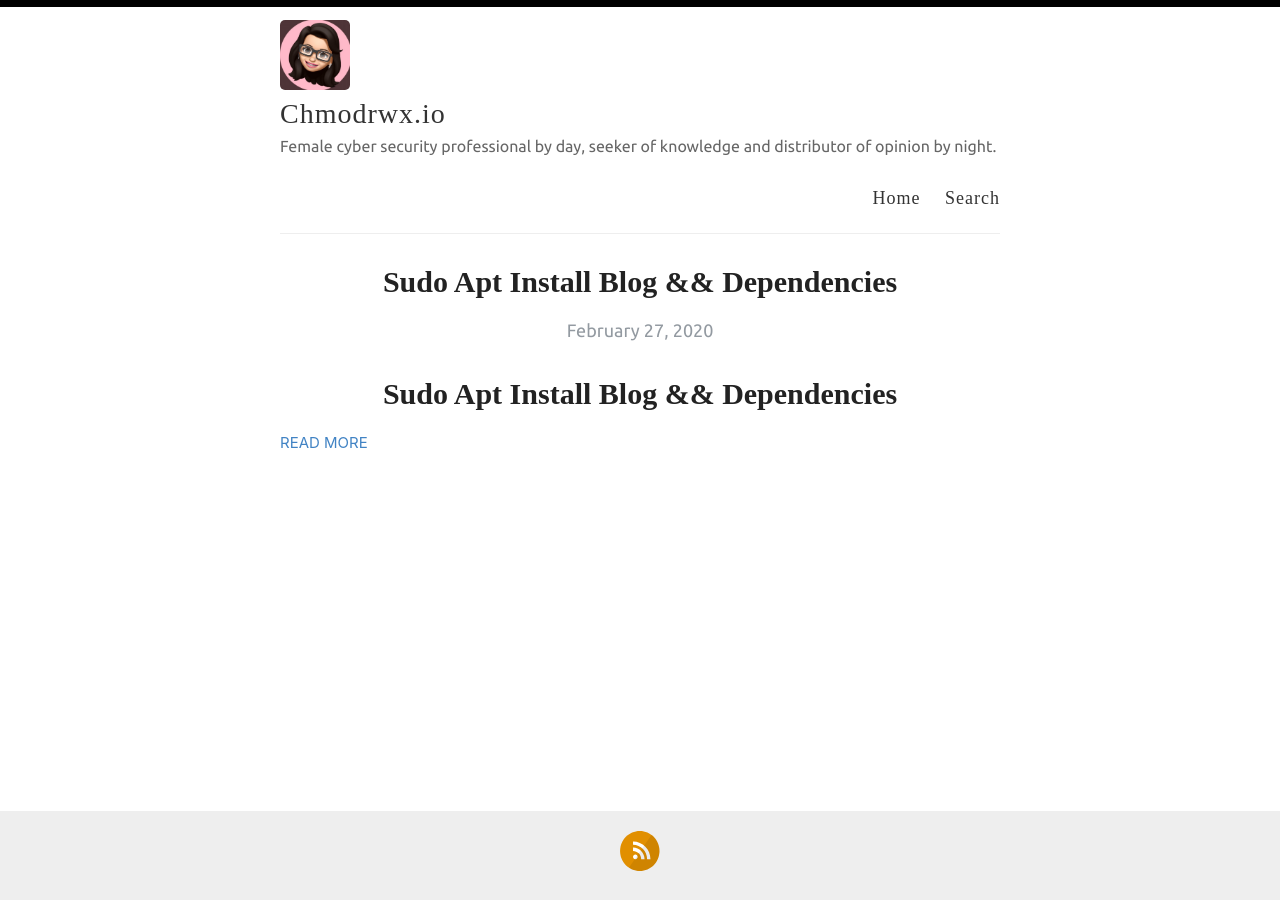
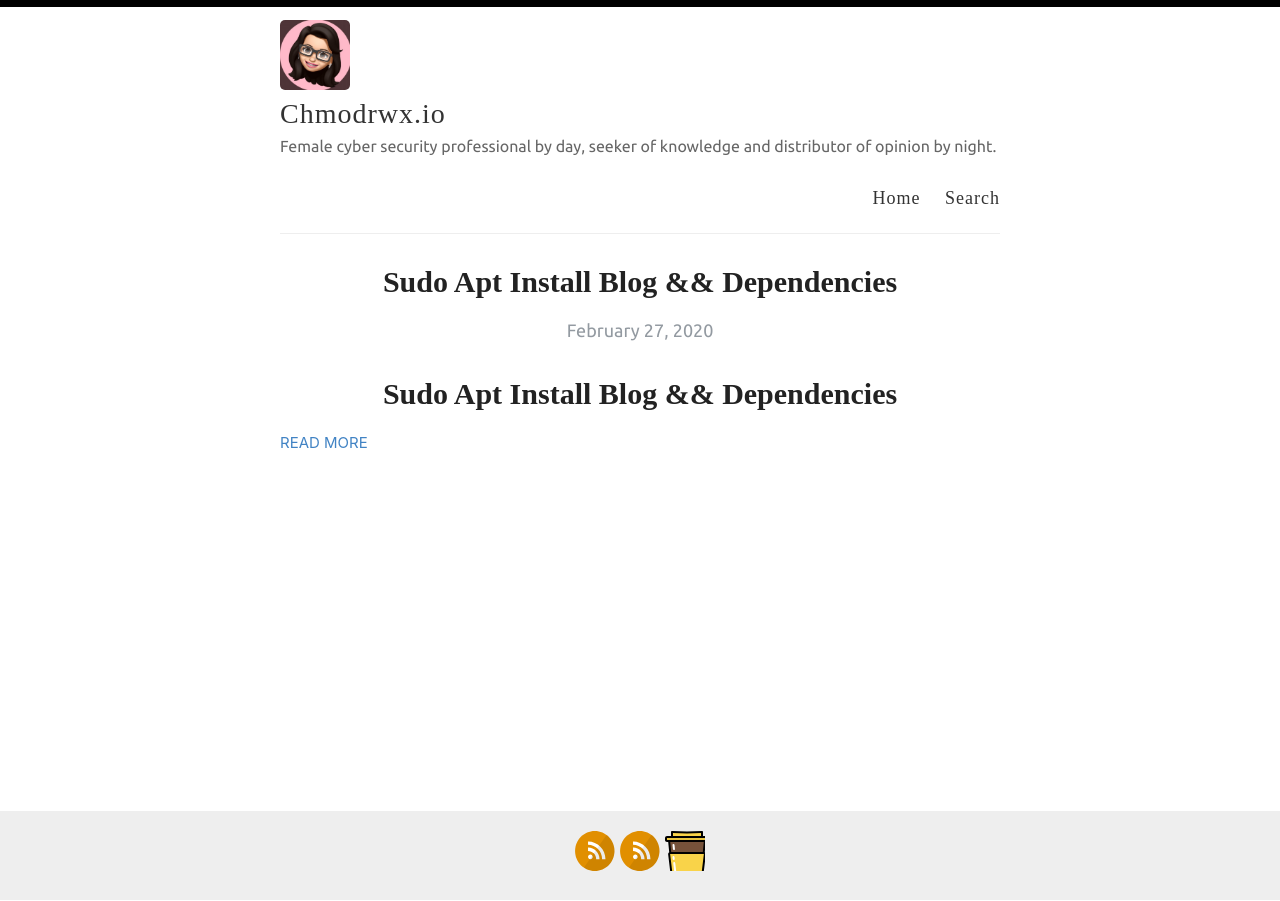
Before and after one commit to chmodrwxio/chmodrwxio.github.io, a Jekyll site: the page built from index.html, in a window 1280 px wide. Built offline with Jekyll 4.4.1, drawn with Linux system fonts in a browser that asks for light colours; the list of posts is cut into pages by our own code.

Commit message:
Update svg-icons.html

```diff
--- a/_includes/svg-icons.html
+++ b/_includes/svg-icons.html
@@ -12,3 +12,17 @@
 {% if site.footer-links.youtube %}<a href="https://youtube.com/{{ site.footer-links.youtube }}"><i class="svg-icon youtube"></i></a>{% endif %}
 {% if site.footer-links.googleplus %}<a href="https://plus.google.com/{{ site.footer-links.googleplus }}"><i class="svg-icon googleplus"></i></a>{% endif %}
 {% if site.footer-links.playconsole %}<a href="https://play.google.com/store/apps/dev?id={{ site.footer-links.playconsole }}"><i class="svg-icon playconsole"></i></a>{% endif %}
+{% if site.footer-links.dribbble %}<a href="https://dribbble.com/{{ site.footer-links.dribbble }}"><i class="svg-icon dribbble"></i></a>{% endif %}
+{% if site.footer-links.email %}<a href="mailto:{{ site.footer-links.email }}"><i class="svg-icon email"></i></a>{% endif %}
+{% if site.footer-links.facebook %}<a href="https://www.facebook.com/{{ site.footer-links.facebook }}"><i class="svg-icon facebook"></i></a>{% endif %}
+{% if site.footer-links.flickr %}<a href="https://www.flickr.com/{{ site.footer-links.flickr }}"><i class="svg-icon flickr"></i></a>{% endif %}
+{% if site.footer-links.github %}<a href="https://github.com/{{ site.footer-links.github }}"><i class="svg-icon github"></i></a>{% endif %}
+{% if site.footer-links.instagram %}<a href="https://instagram.com/{{ site.footer-links.instagram }}"><i class="svg-icon instagram"></i></a>{% endif %}
+{% if site.footer-links.linkedin %}<a href="https://www.linkedin.com/in/{{ site.footer-links.linkedin }}"><i class="svg-icon linkedin"></i></a>{% endif %}
+{% if site.footer-links.pinterest %}<a href="https://www.pinterest.com/{{ site.footer-links.pinterest }}"><i class="svg-icon pinterest"></i></a>{% endif %}
+{% if site.footer-links.rss %}<a href="{{ site.baseurl }}/feed.xml"><i class="svg-icon rss"></i></a>{% endif %}
+{% if site.footer-links.twitter %}<a href="https://www.twitter.com/{{ site.footer-links.twitter }}"><i class="svg-icon twitter"></i></a>{% endif %}
+{% if site.footer-links.stackoverflow %}<a href="http://stackoverflow.com/{{ site.footer-links.stackoverflow }}"><i class="svg-icon stackoverflow"></i></a>{% endif %}
+{% if site.footer-links.youtube %}<a href="https://youtube.com/{{ site.footer-links.youtube }}"><i class="svg-icon youtube"></i></a>{% endif %}
+{% if site.footer-links.googleplus %}<a href="https://plus.google.com/{{ site.footer-links.googleplus }}"><i class="svg-icon googleplus"></i></a>{% endif %}
+{% if site.footer-links.buymeacoffee %}<a href="https://buymeacoffee.com/chmodrwx?id={{ site.footer-links.buymeacoffee }}"><i class="svg-icon buymeacoffee"></i></a>{% endif %}
```
